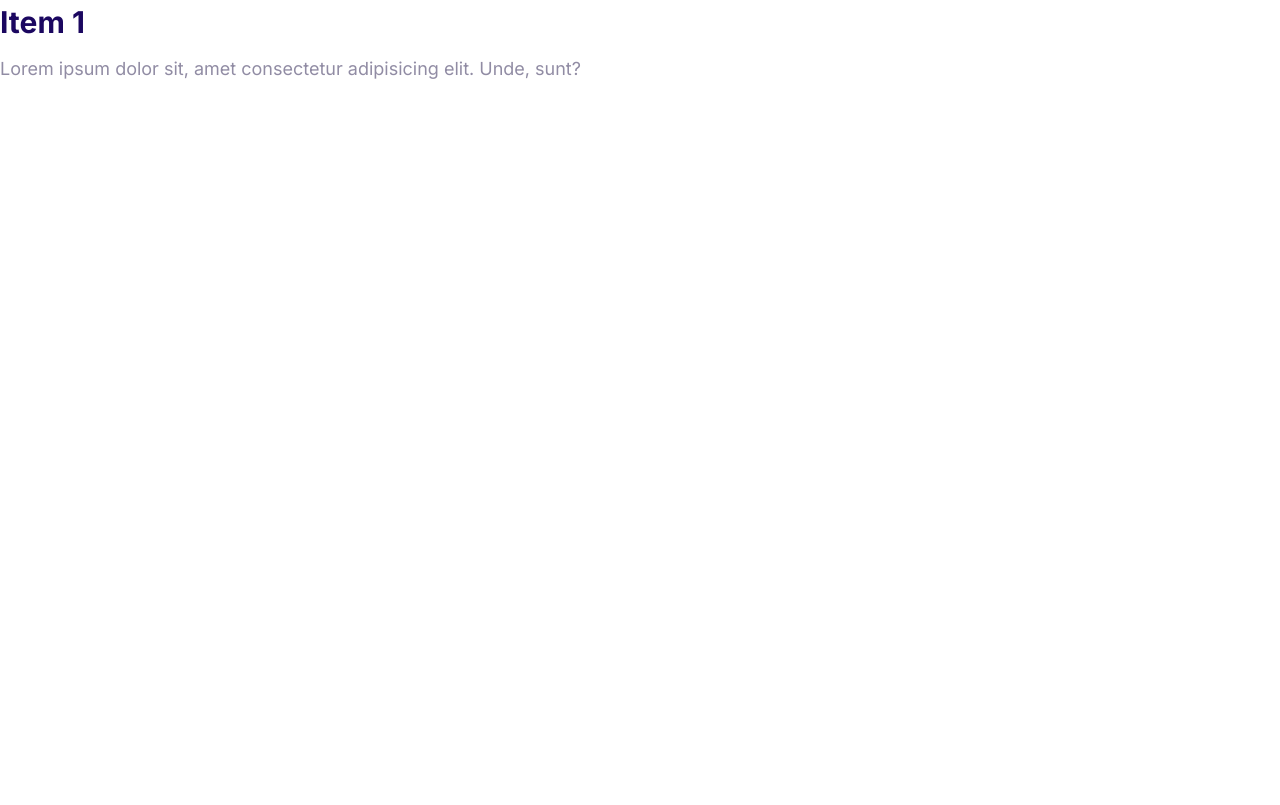
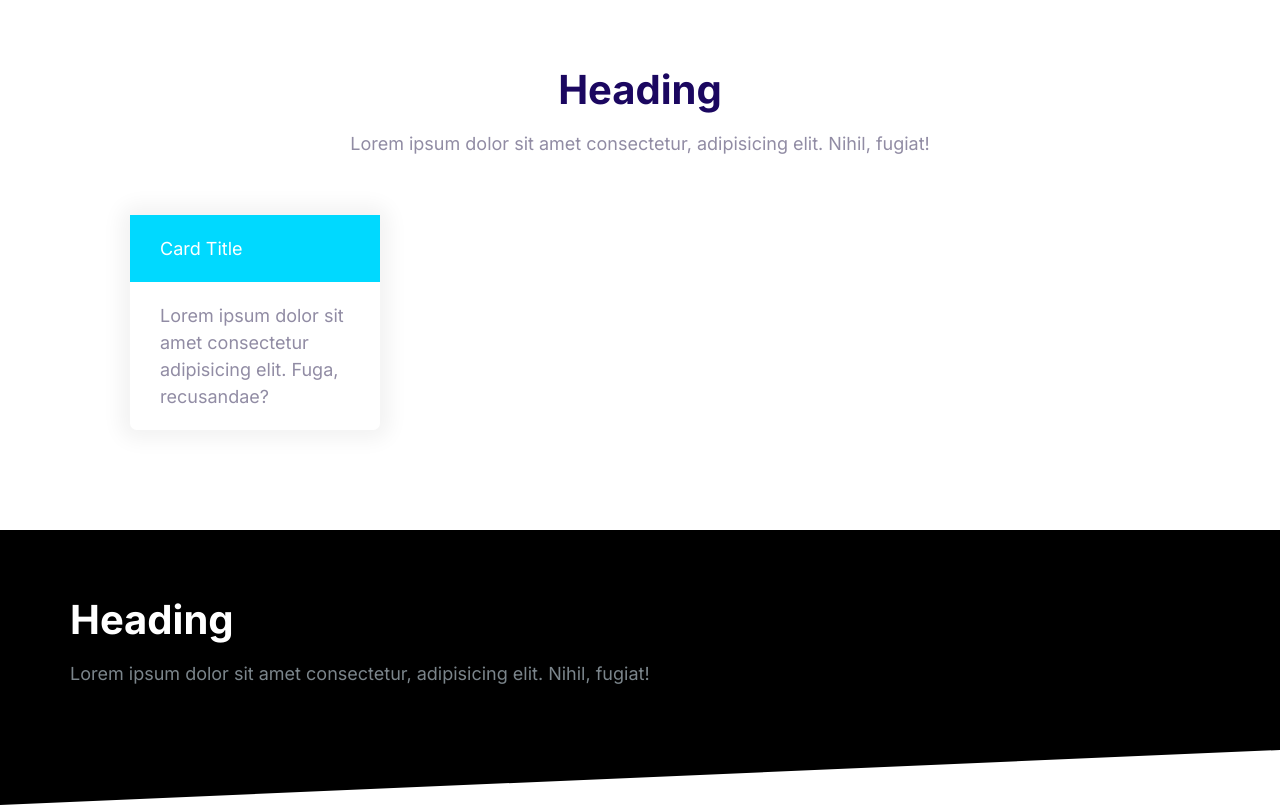
Before and after one commit to Toml76/tmosh3, a plain HTML site: page index.html in a window 1280 px wide. Drawn offline with Linux system fonts and the light colour scheme.

Commit message:
blocks added.

```diff
--- a/css/styles.css
+++ b/css/styles.css
@@ -579,3 +579,42 @@ a {
   max-height: 100vh;
   opacity: 1;
 }
+
+/* Blocks */
+
+.block {
+  --padding-vertical: 6rem;
+  padding: var(--padding-vertical) 2rem;
+}
+
+.block__header {
+  text-align: center;
+}
+
+.block__heading {
+  margin-top: 0;
+}
+
+.block--dark {
+  background: #000;
+  color: #7b858b;
+}
+
+.block--dark .block__heading {
+  color: #fff;
+}
+
+.block--skewed-right {
+  padding-bottom: calc(var(--padding-vertical) + 4rem);
+  clip-path: polygon(0% 0%, 100% 0%, 100% 100%, 0% 80%);
+}
+
+.block--skewed-left {
+  padding-bottom: calc(var(--padding-vertical) + 4rem);
+  clip-path: polygon(0% 0%, 100% 0%, 100% 80%, 0% 100%);
+}
+
+.container {
+  max-width: 1140px;
+  margin: 0 auto;
+}
--- a/index.html
+++ b/index.html
@@ -14,18 +14,33 @@
     <link rel="stylesheet" href="css/styles.css" />
   </head>
   <body>
-    <div class="collapsible collapsible--expanded">
-      <header class="collapsible__header">
-        <h2 class="collapsible__heading">Item 1</h2>
-        <svg class="icon icon--white collapsible__chevron">
-            <use xlink:href="images/sprite.svg#chevron"></use>
-          </svg>
-        </span>
+    <section class="block container">
+      <header class="block__header">
+        <h2 class="block__heading">Heading</h2>
+        <p>
+          Lorem ipsum dolor sit amet consectetur, adipisicing elit. Nihil,
+          fugiat!
+        </p>
       </header>
-      <div class="collapsible__content">
-        Lorem ipsum dolor sit, amet consectetur adipisicing elit. Unde, sunt?
+      <div style="width: 30%; padding: 4rem">
+        <div class="card card--secondary">
+          <header class="card__header">Card Title</header>
+          <div class="card__body">
+            Lorem ipsum dolor sit amet consectetur adipisicing elit. Fuga,
+            recusandae?
+          </div>
+        </div>
       </div>
-    </div>
-  <script src="js/main.js"></script>
+    </section>
+    <section class="block block--dark block--skewed-left">
+      <div class="container">
+        <h2 class="block__heading">Heading</h2>
+        <p>
+          Lorem ipsum dolor sit amet consectetur, adipisicing elit. Nihil,
+          fugiat!
+        </p>
+      </div>
+    </section>
+    <script src="js/main.js"></script>
   </body>
 </html>
```
Also changed, not shown: components/blocks.html (added, +25 -0 lines).
